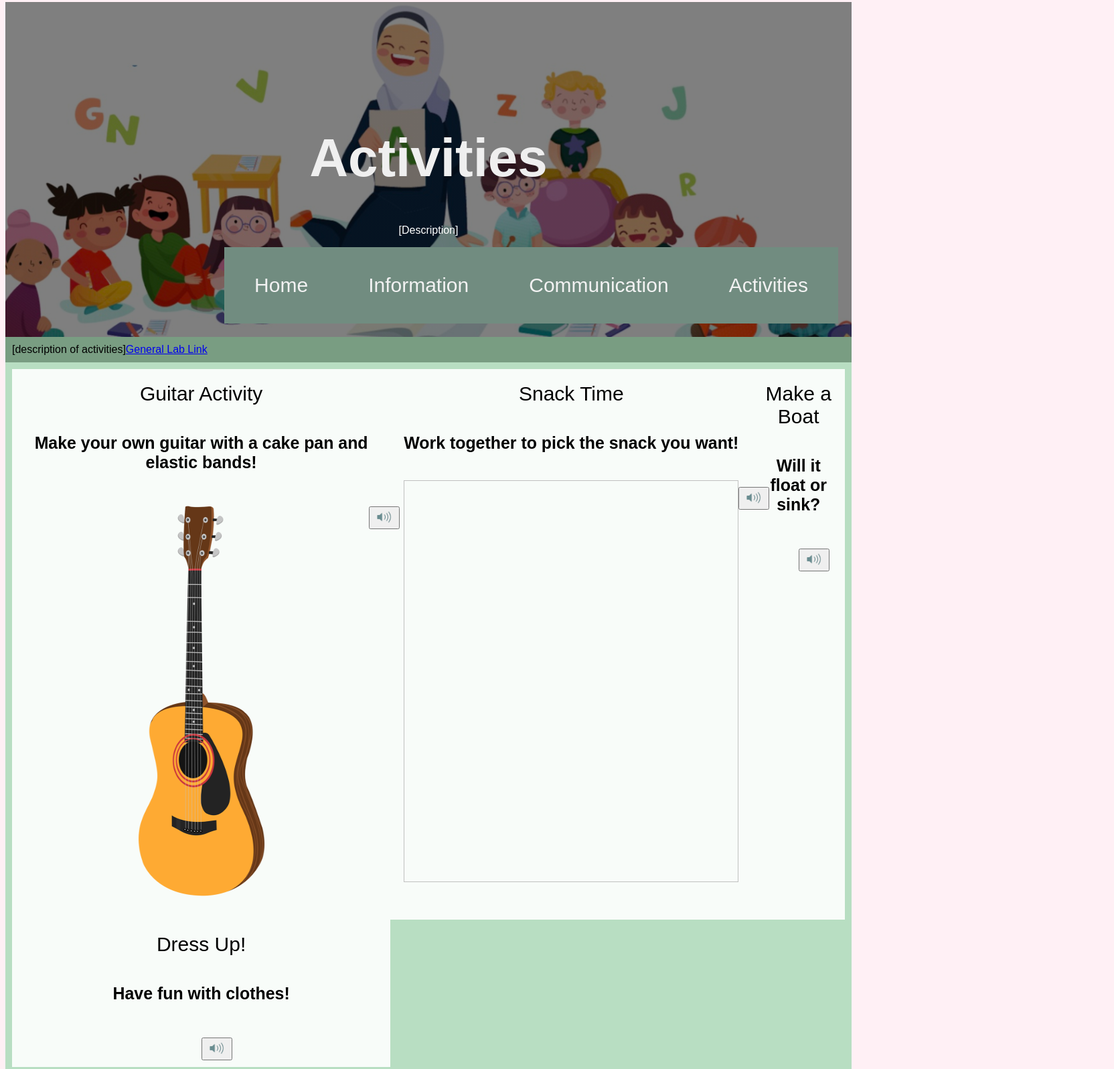
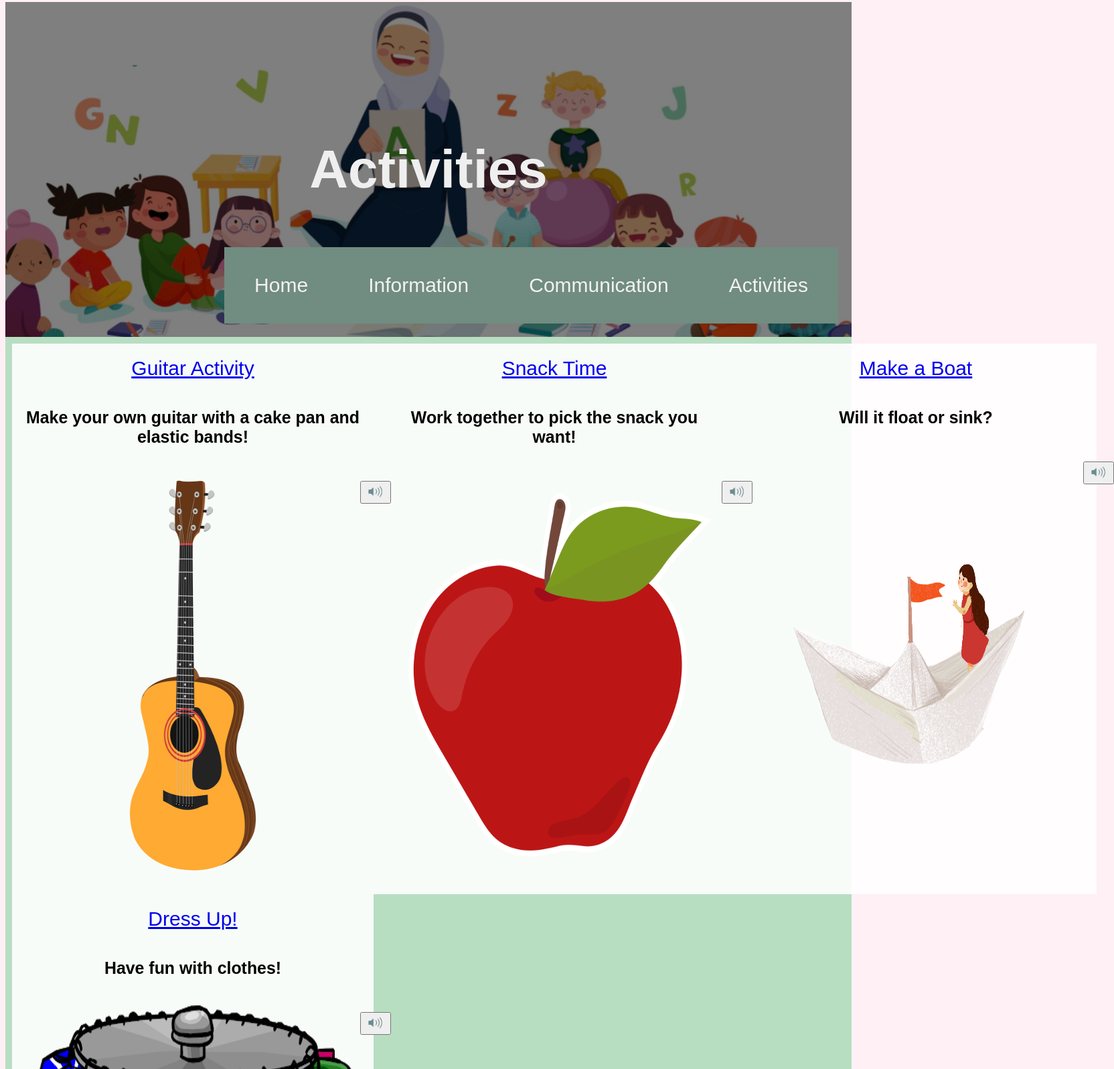
Before and after one commit to sabrinalakhdhir/lingrow, a plain HTML site: page lingrow-main/activities.html in a window 1280 px wide. Shown: the part 5-1601 px from the top of the page at 67% size, 1664 px wide, since content can reach past the window. Drawn offline with Linux system fonts and the light colour scheme.

Commit message:
Add files via upload

```diff
--- a/lingrow-main/activities.html
+++ b/lingrow-main/activities.html
@@ -13,7 +13,6 @@
 <div class="hero-image">
     <div class="hero-text">
         <h1>Activities</h1>
-        <p>[Description]</p>
     </div>
     <!-- Navigation bar -->
     <div class= "navbar">
@@ -25,7 +24,7 @@
         </div>
     </div>
 </div>
-
+<!--
 <div class="generalGrid">
     [description of activities]
 
@@ -33,33 +32,39 @@
 
     <a href="https://bilingualacquisition.ca/covid-19-multilingual-families-talking-and-playing/">General Lab Link</a>
 </div>
+-->
 
 <!-- 2 & 2, not 6 activities -->
 <div class="grid-container">
-    <div class="grid-item">Guitar Activity
+    <div class="grid-item">
+        <a href="https://docs.google.com/document/d/1d1hpqs7t5Ku5ks-XRVsjFmBqzDkEYzZTkyLecS7hHoY/edit">Guitar Activity</a>
         <br>
         <h5>Make your own guitar with a cake pan and elastic bands!</h5>
         <img src="guitar picture.png" width="500" height="600">
         <button class = "textToSpeech"> <img class="textToSpeechImage" src = "textToSpeechImage.png"></button>
         <br>
     </div>
-    <div class="grid-item">Snack Time
+    <div class="grid-item">
+        <a href="https://docs.google.com/document/d/1jaPskNSojWj5x8cwakgspPP-XgUMlvh311CzmO7XvLA/edit">Snack Time</a>
         <br>
         <h5>Work together to pick the snack you want!</h5>
-        <img scr="Apple 2.jpg" width="500" height="600">
+        <img src="apple.png" width="500" height="600">
         <button class = "textToSpeech"> <img class="textToSpeechImage" src = "textToSpeechImage.png"></button>
         <br>
     </div>
-    <div class="grid-item">Make a Boat
+    <div class="grid-item">
+        <a href="https://docs.google.com/document/d/1ISSd0KNFVldCPHsXKOE5rixbrcesVv9SEiwEtbYDooA/edit">Make a Boat</a>
         <br>
         <h5>Will it float or sink?</h5>
-        <img scr="Paperboat.png">
+        <img src="Paperboat.png" width="500" height="600">
         <button class = "textToSpeech"> <img class="textToSpeechImage" src = "textToSpeechImage.png"></button>
         <br>
     </div>
-    <div class="grid-item">Dress Up!
+    <div class="grid-item">
+        <a href="https://docs.google.com/document/d/1AgBNdNnX8UkAeGfw_-2t1JvjYfbb7rfMwt28z1TNDc0/edit">Dress Up!</a>
         <br>
         <h5>Have fun with clothes!</h5>
+        <img src="Clothes.png" width="500" height="600">
         <button class = "textToSpeech"> <img class="textToSpeechImage" src = "textToSpeechImage.png"></button>
         <br>
     </div>
```
Also changed, not shown: lingrow-main/Clothes.png (added).
